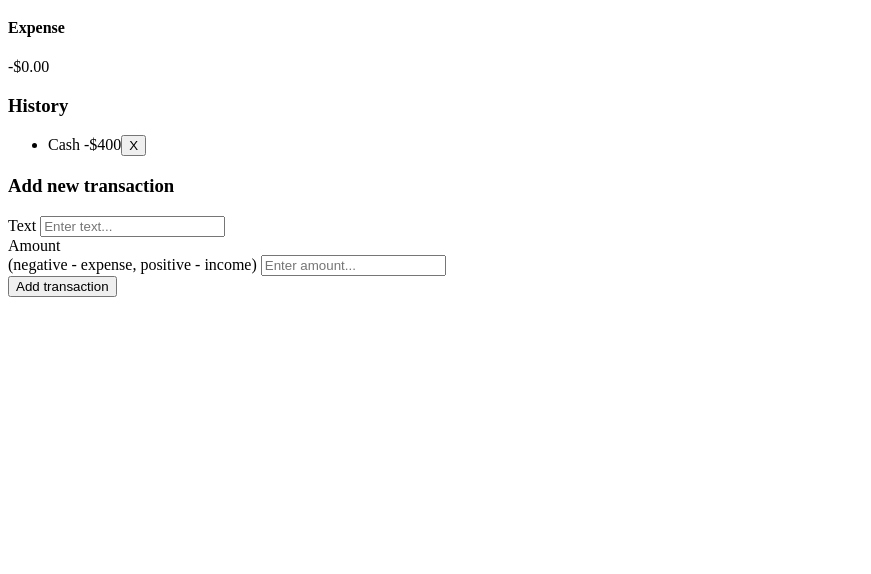
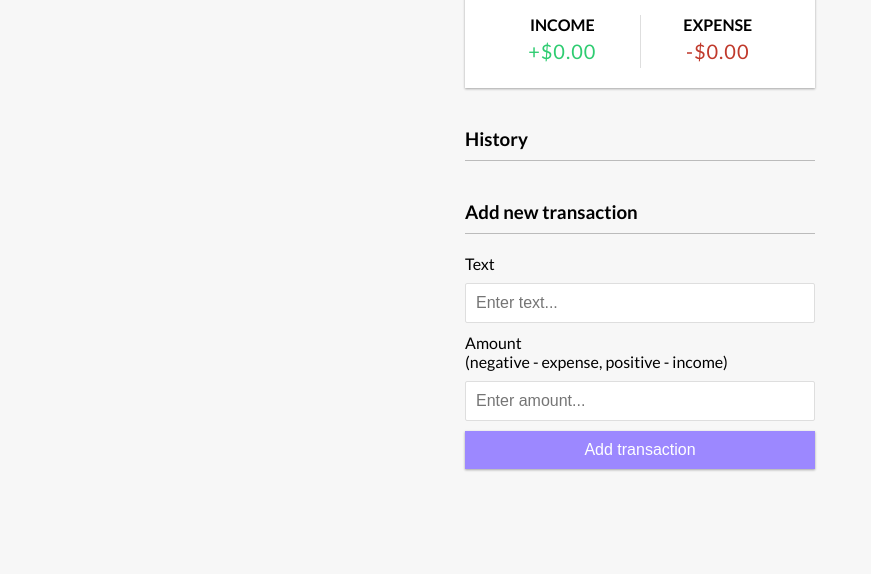
Before and after one commit to yshiraishiy/Expense-Tracker, a website built with Vite: page index.html in a window 1280 px wide. Shown: the part 226-800 px from the top of the page, without its empty margins (0-871 px from the left). Built offline with nearby package versions, Linux system fonts and the light colour scheme.

Commit message:
✨CSSの雛形を実装

```diff
--- a/index.html
+++ b/index.html
@@ -16,19 +16,19 @@
       <div class="inc-exp-container">
         <div>
           <h4>Income</h4>
-          <p id="money-plus" class="money-plus">+$0.00</p>
+          <p id="money-plus" class="money plus">+$0.00</p>
         </div>
         <div>
           <h4>Expense</h4>
-          <p id="money-minus" class="money-minus">-$0.00</p>
+          <p id="money-minus" class="money minus">-$0.00</p>
         </div>
       </div>
 
       <h3>History</h3>
       <ul id="list" class="list">
-        <li class="minus">
+        <!-- <li class="minus">
           Cash <span>-$400</span><button class="delete-btn">X</button>
-        </li>
+        </li> -->
       </ul>
 
       <h3>Add new transaction</h3>
--- a/src/style.css
+++ b/src/style.css
@@ -0,0 +1,151 @@
+@import url("https://fonts.googleapis.com/css2?family=Lato:ital,wght@0,100;0,300;0,400;0,700;0,900;1,100;1,300;1,400;1,700;1,900&display=swap");
+
+:root {
+  --box-shadow: 0 1px 3px rgba(0, 0, 0, 0.12), 0 1px 2px rgba(0, 0, 0, 0.24);
+}
+
+* {
+  box-sizing: border-box;
+}
+
+body {
+  background-color: #f7f7f7;
+  display: flex;
+  flex-direction: column;
+  align-items: center;
+  justify-content: center;
+  min-height: 100vh;
+  margin: 0;
+  font-family: "Lato", sans-serif;
+}
+
+.container {
+  margin: 30px auto;
+  width: 350px;
+}
+
+h1 {
+  letter-spacing: 1px;
+  margin: 0;
+}
+
+h3 {
+  border-bottom: 1px solid #bbb;
+  padding-bottom: 10px;
+  margin: 40px 0 10px;
+}
+
+h4 {
+  margin: 0;
+  text-transform: uppercase;
+}
+
+.inc-exp-container {
+  background-color: #fff;
+  box-shadow: var(--box-shadow);
+  padding: 20px;
+  display: flex;
+  justify-content: space-between;
+  margin: 20px 0;
+}
+
+.inc-exp-container > div {
+  flex: 1;
+  text-align: center;
+}
+
+.inc-exp-container > div:first-of-type {
+  border-right: 1px solid #dedede;
+}
+
+.money {
+  font-size: 20px;
+  letter-spacing: 1px;
+  margin: 5px 0;
+}
+
+.money.plus {
+  color: #2ecc71;
+}
+
+.money.minus {
+  color: #c0392b;
+}
+
+label {
+  display: inline-block;
+  margin: 10px 0;
+}
+
+input[type="text"],
+input[type="number"] {
+  border: 1px solid #dedede;
+  border-radius: 2px;
+  display: block;
+  font-size: 16px;
+  padding: 10px;
+  width: 100%;
+}
+
+.btn {
+  cursor: pointer;
+  background-color: #9c88ff;
+  box-shadow: var(--box-shadow);
+  color: #fff;
+  border: 0;
+  display: block;
+  font-size: 16px;
+  margin: 10px 0 30px;
+  padding: 10px;
+  width: 100%;
+}
+
+.btn:focus,
+.delete-btn:focus {
+  outline: 0;
+}
+
+.list {
+  list-style-type: none;
+  padding: 0;
+  margin-bottom: 40px;
+}
+
+.list li {
+  background-color: #fff;
+  box-shadow: var(--box-shadow);
+  color: #333;
+  display: flex;
+  justify-content: space-between;
+  position: relative;
+  padding: 10px;
+  margin: 10px 0;
+}
+
+.list li.plus {
+  border-right: 5px solid #2ecc71;
+}
+
+.list li.minus {
+  border-right: 5px solid #c0392b;
+}
+
+.delete-btn {
+  cursor: pointer;
+  background-color: #c74c3c;
+  border: 0;
+  color: #fff;
+  font-size: 20px;
+  line-height: 20px;
+  padding: 2px 5px;
+  position: absolute;
+  top: 50%;
+  left: 0;
+  transform: translate(-100%, -50%);
+  opacity: 0;
+  transition: opacity 0.3s ease;
+}
+
+.list li:hover .delete-btn {
+  opacity: 1;
+}
```
